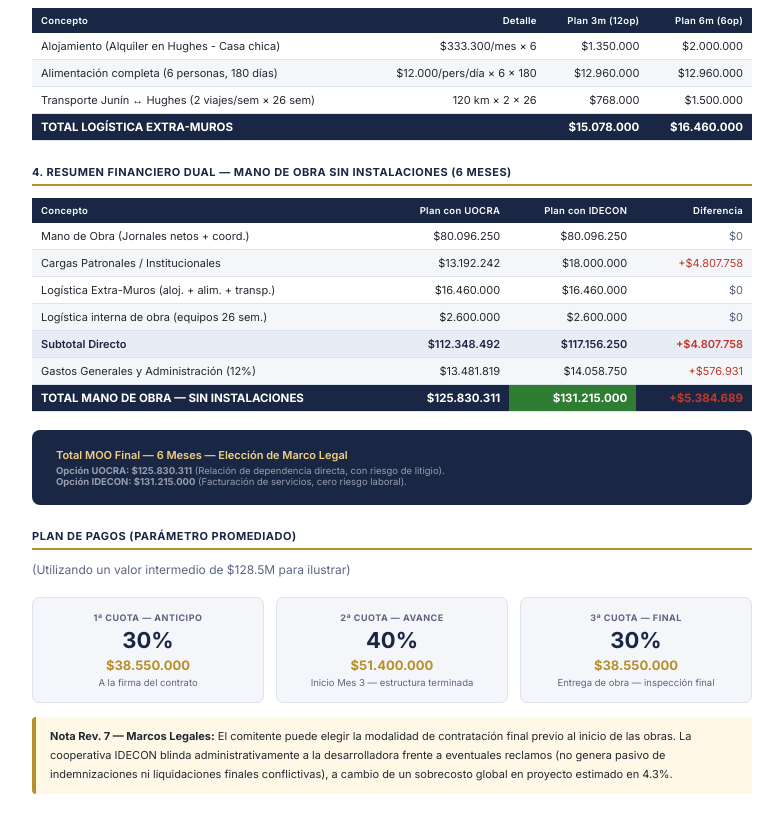
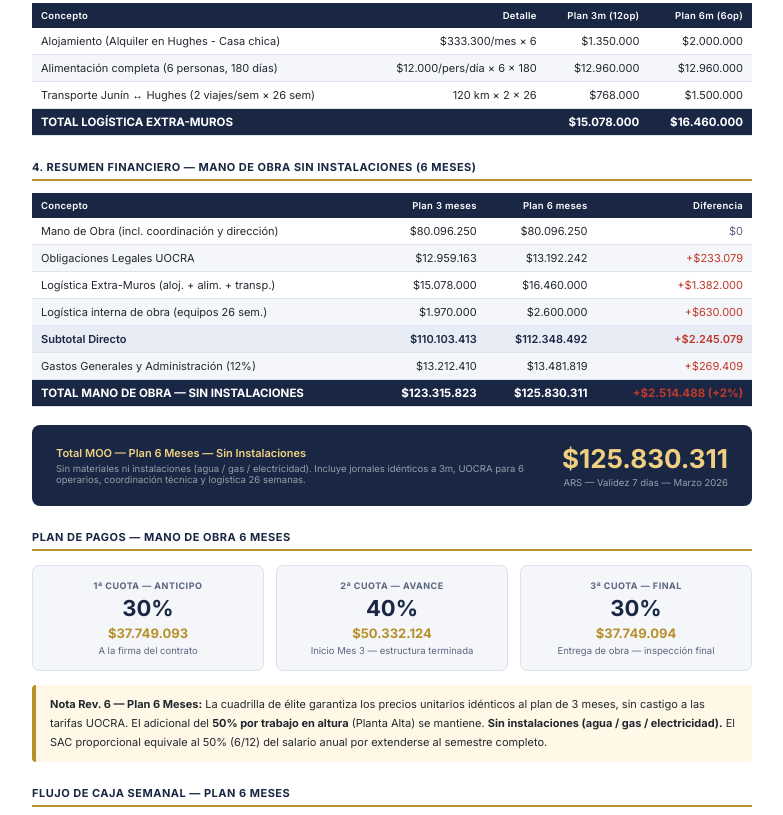
Before and after one commit to carlonchosando/ernesto-obra, a plain HTML site: page 10_presupuesto_moo_6meses.html in a window 1280 px wide. Shown: the part 1454-2269 px from the top of the page, without its empty margins (248-1031 px from the left). Drawn offline with Linux system fonts and the light colour scheme.

Commit message:
idecom fuera

```diff
--- a/10_presupuesto_moo_6meses.html
+++ b/10_presupuesto_moo_6meses.html
@@ -440,9 +440,9 @@
             </div>
             <div class="compare-card new">
                 <div class="c-label">✅ Plan 6 meses (este documento)</div>
-                <div class="c-value" style="font-size: 24px;">$125.8 M a $131.2 M</div>
+                <div class="c-value">$125.830.311</div>
                 <div class="c-diff">Alivio Financiero: flujo mensual reducido al 50%</div>
-                <div class="c-sub">Depende del marco legal elegido (UOCRA vs IDECON)</div>
+                <div class="c-sub">6 trabajadores expertos &mdash; 26 semanas &mdash; ritmo constante</div>
             </div>
         </div>
 
@@ -685,108 +685,107 @@
         </table>
 
         <!-- RESUMEN FINANCIERO -->
-        <h2>4. Resumen Financiero Dual &mdash; Mano de Obra Sin Instalaciones (6 Meses)</h2>
+        <h2>4. Resumen Financiero &mdash; Mano de Obra Sin Instalaciones (6 Meses)</h2>
 
         <table>
             <thead>
                 <tr>
                     <th>Concepto</th>
-                    <th style="text-align:right">Plan con UOCRA</th>
-                    <th style="text-align:right">Plan con IDECON</th>
+                    <th style="text-align:right">Plan 3 meses</th>
+                    <th style="text-align:right">Plan 6 meses</th>
                     <th style="text-align:right">Diferencia</th>
                 </tr>
             </thead>
             <tbody>
                 <tr>
-                    <td>Mano de Obra (Jornales netos + coord.)</td>
+                    <td>Mano de Obra (incl. coordinaci&oacute;n y direcci&oacute;n)</td>
                     <td>$80.096.250</td>
                     <td>$80.096.250</td>
                     <td style="color:var(--text-light)">$0</td>
                 </tr>
                 <tr>
-                    <td>Cargas Patronales / Institucionales</td>
+                    <td>Obligaciones Legales UOCRA</td>
+                    <td>$12.959.163</td>
                     <td>$13.192.242</td>
-                    <td>$18.000.000</td>
-                    <td style="color:#c0392b">+$4.807.758</td>
+                    <td style="color:#c0392b">+$233.079</td>
                 </tr>
                 <tr>
                     <td>Log&iacute;stica Extra-Muros (aloj. + alim. + transp.)</td>
+                    <td>$15.078.000</td>
                     <td>$16.460.000</td>
-                    <td>$16.460.000</td>
-                    <td style="color:var(--text-light)">$0</td>
+                    <td style="color:#c0392b">+$1.382.000</td>
                 </tr>
                 <tr>
                     <td>Log&iacute;stica interna de obra (equipos 26 sem.)</td>
+                    <td>$1.970.000</td>
                     <td>$2.600.000</td>
-                    <td>$2.600.000</td>
-                    <td style="color:var(--text-light)">$0</td>
+                    <td style="color:#c0392b">+$630.000</td>
                 </tr>
                 <tr class="subtotal">
                     <td>Subtotal Directo</td>
+                    <td>$110.103.413</td>
                     <td>$112.348.492</td>
-                    <td>$117.156.250</td>
-                    <td style="color:#c0392b">+$4.807.758</td>
+                    <td style="color:#c0392b">+$2.245.079</td>
                 </tr>
                 <tr>
                     <td>Gastos Generales y Administraci&oacute;n (12%)</td>
+                    <td>$13.212.410</td>
                     <td>$13.481.819</td>
-                    <td>$14.058.750</td>
-                    <td style="color:#c0392b">+$576.931</td>
+                    <td style="color:#c0392b">+$269.409</td>
                 </tr>
                 <tr class="total">
                     <td>TOTAL MANO DE OBRA &mdash; SIN INSTALACIONES</td>
+                    <td>$123.315.823</td>
                     <td>$125.830.311</td>
-                    <td style="background:#2e7d32; color:white;">$131.215.000</td>
-                    <td style="color:#c0392b"><strong>+$5.384.689</strong></td>
+                    <td style="color:#c0392b"><strong>+$2.514.488 (+2%)</strong></td>
                 </tr>
             </tbody>
         </table>
 
         <div class="total-box">
             <div>
-                <div class="total-label">Total MOO Final &mdash; 6 Meses &mdash; Elecci&oacute;n de Marco Legal</div>
-                <div class="total-sub">
-                    <strong>Opci&oacute;n UOCRA: $125.830.311</strong> (Relaci&oacute;n de dependencia directa, con
-                    riesgo de litigio).<br>
-                    <strong>Opci&oacute;n IDECON: $131.215.000</strong> (Facturaci&oacute;n de servicios, cero riesgo
-                    laboral).
+                <div class="total-label">Total MOO &mdash; Plan 6 Meses &mdash; Sin Instalaciones</div>
+                <div class="total-sub">Sin materiales ni instalaciones (agua / gas / electricidad). Incluye jornales
+                    id&eacute;nticos a 3m,
+                    UOCRA para 6 operarios, coordinaci&oacute;n t&eacute;cnica y log&iacute;stica 26 semanas.
                 </div>
+            </div>
+            <div style="text-align:right">
+                <div class="total-value">$125.830.311</div>
+                <div class="total-sub">ARS &mdash; Validez 7 d&iacute;as &mdash; Marzo 2026</div>
             </div>
         </div>
 
         <!-- PLAN DE PAGOS -->
-        <h2>Plan de Pagos (Parámetro Promediado)</h2>
-        <p style="margin-bottom:20px; font-size:12px; color:var(--text-light);">
-            (Utilizando un valor intermedio de $128.5M para ilustrar)
-        </p>
+        <h2>Plan de Pagos &mdash; Mano de Obra 6 Meses</h2>
 
         <div class="pagos-grid">
             <div class="pago-card">
                 <div class="p-num">1&ordf; Cuota &mdash; Anticipo</div>
                 <div class="p-pct">30%</div>
-                <div class="p-monto">$38.550.000</div>
+                <div class="p-monto">$37.749.093</div>
                 <div class="p-when">A la firma del contrato</div>
             </div>
             <div class="pago-card">
                 <div class="p-num">2&ordf; Cuota &mdash; Avance</div>
                 <div class="p-pct">40%</div>
-                <div class="p-monto">$51.400.000</div>
+                <div class="p-monto">$50.332.124</div>
                 <div class="p-when">Inicio Mes 3 &mdash; estructura terminada</div>
             </div>
             <div class="pago-card">
                 <div class="p-num">3&ordf; Cuota &mdash; Final</div>
                 <div class="p-pct">30%</div>
-                <div class="p-monto">$38.550.000</div>
+                <div class="p-monto">$37.749.094</div>
                 <div class="p-when">Entrega de obra &mdash; inspecci&oacute;n final</div>
             </div>
         </div>
 
         <div class="warning">
-            <strong>Nota Rev. 7 &mdash; Marcos Legales:</strong> El comitente puede elegir la modalidad de contratación
-            final previo al inicio de las obras.
-            La cooperativa IDECON blinda administrativamente a la desarrolladora frente a eventuales reclamos (no genera
-            pasivo de indemnizaciones ni liquidaciones finales conflictivas), a cambio de un sobrecosto global en
-            proyecto estimado en 4.3%.
+            <strong>Nota Rev. 6 &mdash; Plan 6 Meses:</strong> La cuadrilla de &eacute;lite garantiza los precios
+            unitarios id&eacute;nticos al plan de 3 meses, sin castigo a las tarifas UOCRA.
+            El adicional del <strong>50% por trabajo en altura</strong> (Planta Alta) se mantiene.
+            <strong>Sin instalaciones (agua / gas / electricidad).</strong>
+            El SAC proporcional equivale al 50% (6/12) del salario anual por extenderse al semestre completo.
         </div>
 
         <!-- FLUJO SEMANAL -->
```
